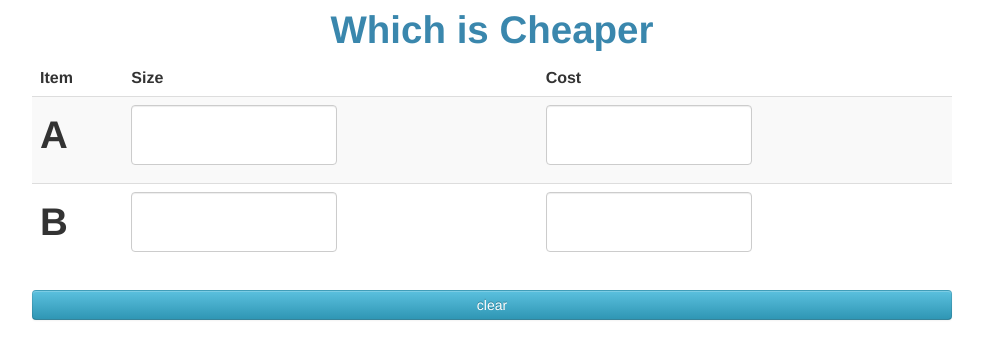
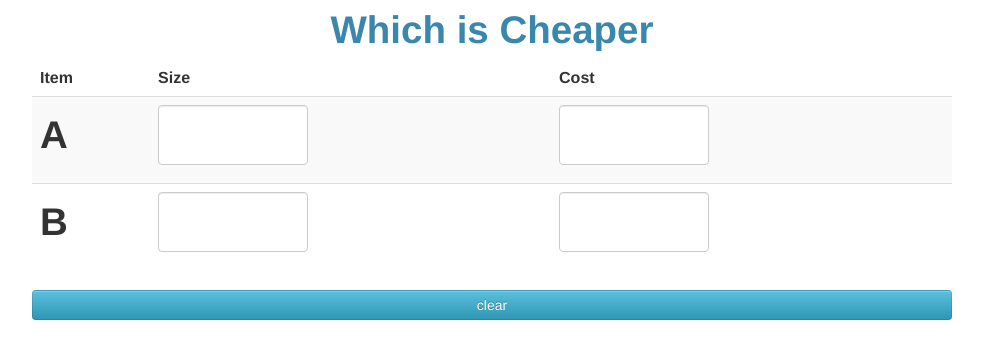
Before and after one commit to pongsa777/whichcheaper, a PHP site: page / in a window 1280 px wide. Shown: the top 359 px of the page, without its empty margins (138-1121 px from the left). Run offline with PHP 8.4, Linux system fonts and the light colour scheme.

Commit message:
fix textbox size

```diff
--- a/index.php
+++ b/index.php
@@ -31,9 +31,9 @@
                                     <h1>A</h1>
                                 </td>
                                 <td>
-                                    <input class="input-lg" id="input-size-a" type="number" style="height:60px;font-size:50px">                                 </td>
+                                    <input class="input-lg" id="input-size-a" type="number" style="height:60px;font-size:50px;width:150px">                                 </td>
                                 <td>
-                                    <input class="input-lg" id="input-quan-a" type="number" style="height:60px;font-size:50px">
+                                    <input class="input-lg" id="input-quan-a" type="number" style="height:60px;font-size:50px;width:150px">
                                 </td>
                               </tr>
                               <tr>
@@ -41,9 +41,9 @@
                                         <h1>B</h1>
                                     </td>
                                     <td>
-                                        <input class="input-lg" id="input-size-b" type="number" style="height:60px;font-size:50px" onfocusout="calQuan()">                                 </td>
+                                        <input class="input-lg" id="input-size-b" type="number" style="height:60px;font-size:50px;width:150px" onfocusout="calQuan()">                                 </td>
                                     <td>
-                                        <input class="input-lg" id="input-quan-b" type="number" style="height:60px;font-size:50px">
+                                        <input class="input-lg" id="input-quan-b" type="number" style="height:60px;font-size:50px;width:150px">
                                     </td>
                                   </tr>
                             </tbody>
```
Also changed, not shown: index.html (+4 -4 lines).
